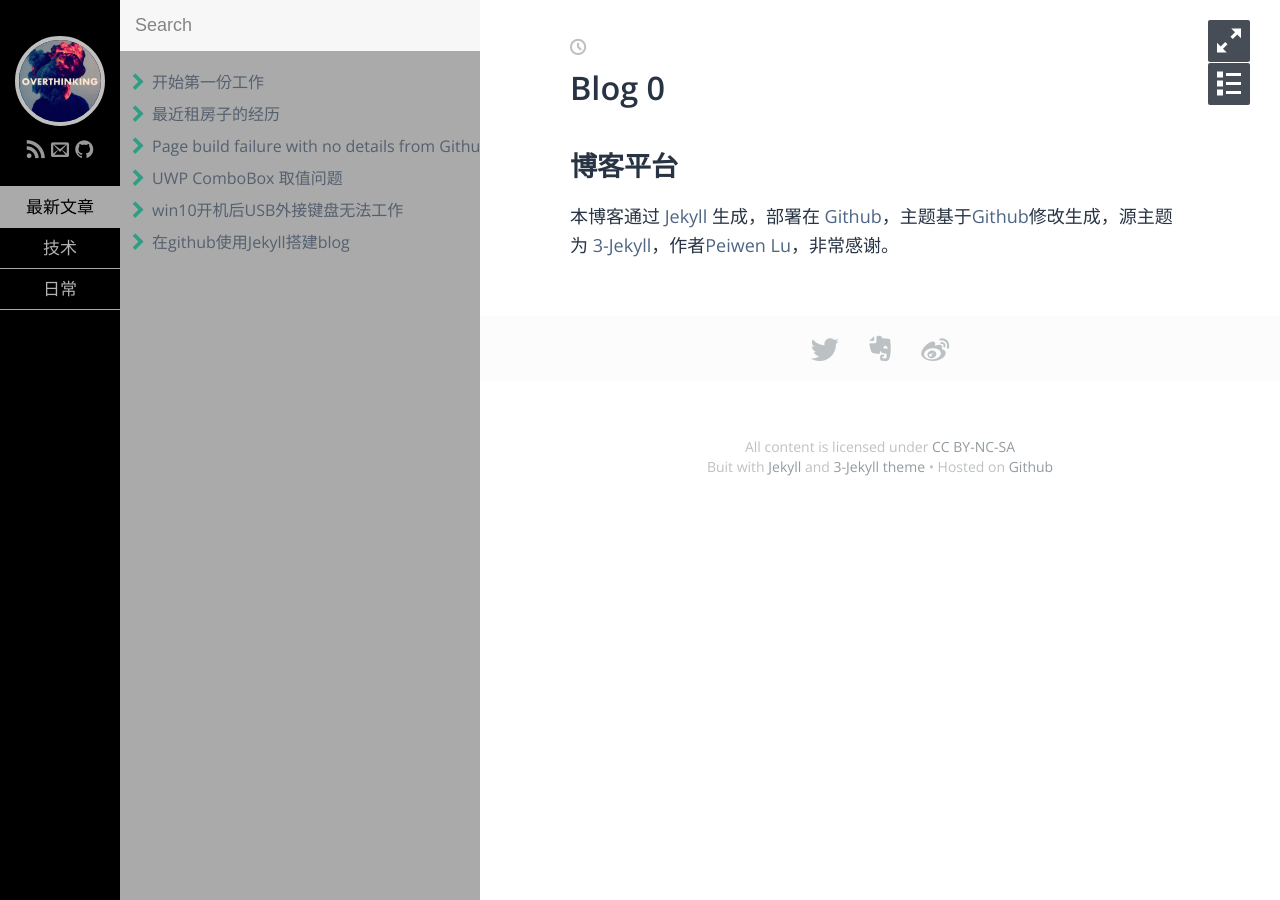
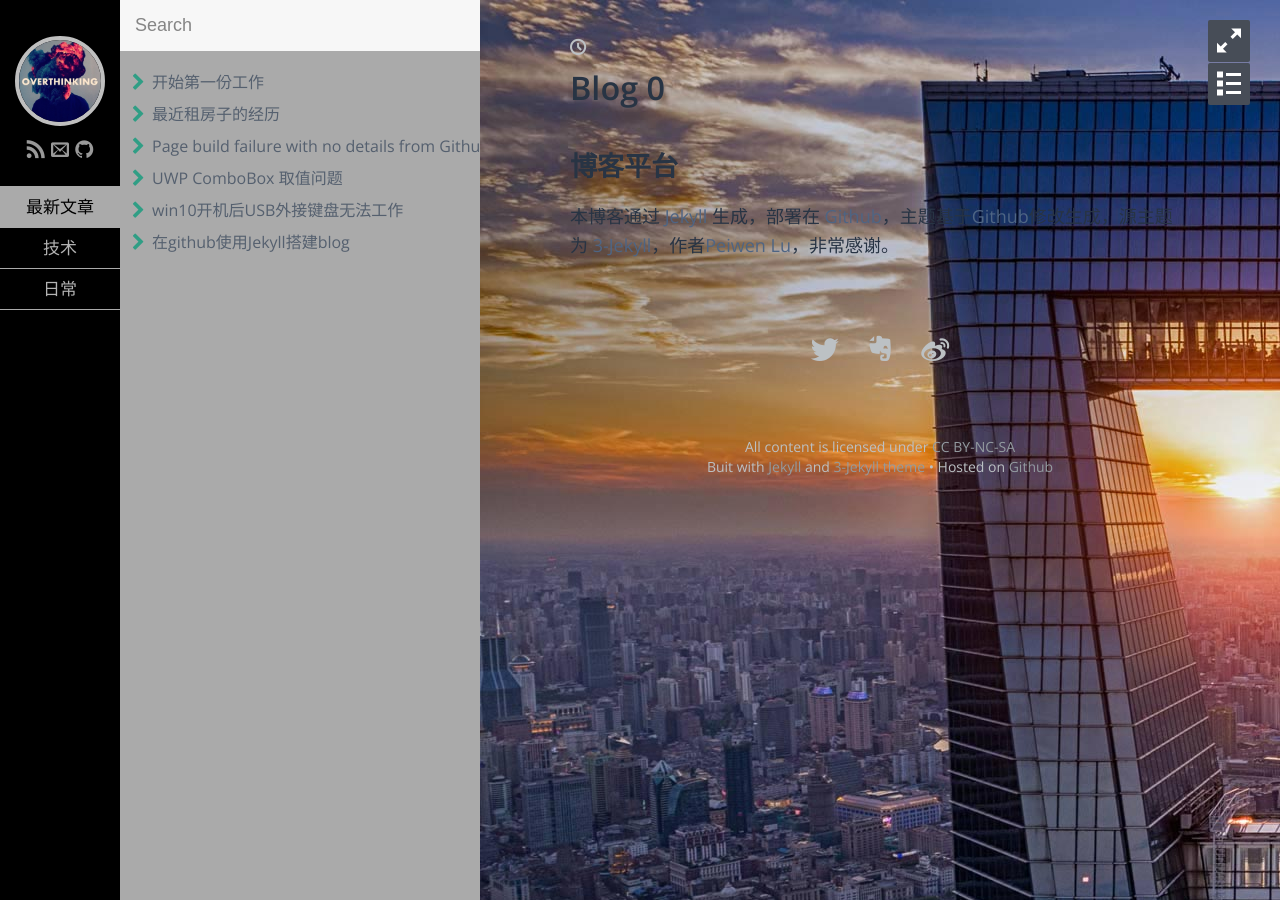
Before and after one commit to raygift/raygift.github.io, a Jekyll site: the page built from index.md, in a window 1280 px wide. Built offline with Jekyll 4.4.1, drawn with Linux system fonts in a browser that asks for light colours; some web fonts are replaced.

Commit message:
自定义首页背景图片
自定义首页背景图片，图片路径assets\img，背景url \_sass\05-post.sass

```diff
--- a/_sass/05-post.sass
+++ b/_sass/05-post.sass
@@ -10,6 +10,7 @@
   //   animation: fadeIn .6s $time-function
   &.open
     width: calc(100% - #{$sidebar-width})
+    background-image: url(/assets/img/wallpaper.jpg)
 
 .container
   max-width: $post-max-width
--- a/css/main.sass
+++ b/css/main.sass
@@ -81,6 +81,7 @@ $post-link-color: lighten($post-text-color, 20%)
 $post-link-hover-color: $gradient-end
 
 $post-bg: #FFFFFF
+// $post-bg-img:url(/assets/img/BingWallpaper-2017-08-31)
 
 $post-img-border-color: darken($post-bg, 4%)
 $post-img-border-width: 4px
@@ -97,7 +98,8 @@ $post-paragraph-spacing: 30px
 
 $post-hr-color: darken($post-bg, 5%)
 
-$post-share-bg: darken($post-bg, 1%)
+// $post-share-bg: darken($post-bg, 1%)
+$post-share-bg: transparent
 $post-share-color: $post-meta-color
 $post-share-hover-color: $gradient-end
 
```
Also changed, not shown: assets/img/BingWallpaper-2017-08-31.jpg (added), assets/img/wallpaper.jpg (added).
